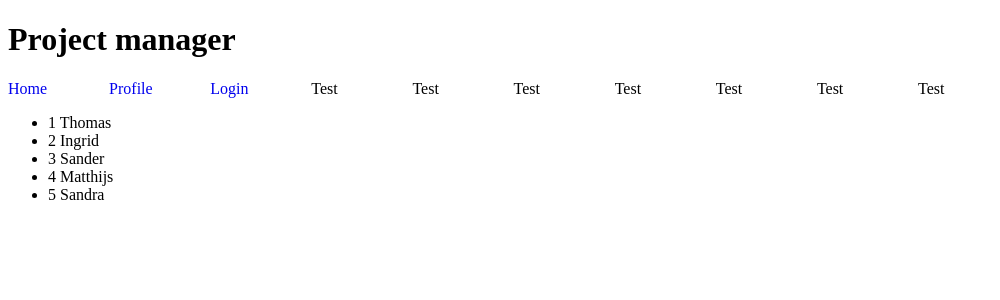
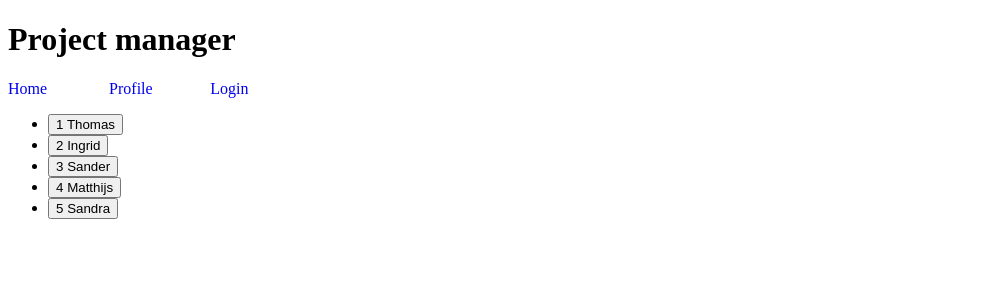
Before and after one commit to ThomasTacoVos/ProjectManager, an Angular app: page /profile in a window 1280 px wide. Shown: the top 300 px of the page, without its empty margins (0-1000 px from the left). Built offline with nearby package versions, Linux system fonts and the light colour scheme.

Commit message:
Added modules to the appmodule for setup login

```diff
--- a/src/app/Users/user/user.component.html
+++ b/src/app/Users/user/user.component.html
@@ -1,6 +1,13 @@
 <ul>
     <li *ngFor="let user of users">
-        <span>{{user.id}}  </span>
-        <span>{{user.name}}</span>
+        <button [class.selected]="user === selectedUser" type="button" (click)="onSelect(user)">
+            <span>{{user.id}}  </span>
+            <span>{{user.name}}</span>
+        </button>
+
     </li>
 </ul>
+
+<div *ngIf="selectedUser">
+
+</div>
--- a/src/app/Users/user/user.component.ts
+++ b/src/app/Users/user/user.component.ts
@@ -2,7 +2,7 @@
 import { Component, OnInit } from '@angular/core';
 import { UsersDB } from 'src/app/db/test-users';
 import { UserService } from 'src/app/user.service';
-
+import { User } from 'src/app/user';
 @Component({
   selector: 'app-user',
   templateUrl: './user.component.html',
@@ -10,7 +10,10 @@ import { UserService } from 'src/app/user.service';
 })
 export class UserComponent implements OnInit {
   users = UsersDB
-
+  selectedUser?: User;
+  onSelect(user: User): void {
+  this.selectedUser = user;
+}
   constructor(private userService: UserService) { }
 
   ngOnInit(): void {
--- a/src/app/app.component.html
+++ b/src/app/app.component.html
@@ -4,13 +4,7 @@
         <li><a routerLink = "">Home</a></li>
         <li><a routerLink ="profile">Profile</a></li>
         <li><a routerLink ="login">Login</a></li>
-        <li><a href=""></a>Test</li>
-        <li><a href=""></a>Test</li>
-        <li><a href=""></a>Test</li>
-        <li><a href=""></a>Test</li>
-        <li><a href=""></a>Test</li>
-        <li><a href=""></a>Test</li>
-        <li><a href=""></a>Test</li>
+
     </ul>
 </nav>
 <router-outlet></router-outlet>
--- a/src/app/app.module.ts
+++ b/src/app/app.module.ts
@@ -8,6 +8,7 @@ import { UserComponent } from './Users/user/user.component';
 import { TicketComponent } from './ticket/ticket.component';
 import { UserdetailsComponent } from './Users/userdetails/userdetails.component';
 import { LoginComponent } from './login/login.component';
+import { FormsModule, ReactiveFormsModule } from '@angular/forms';
 
 @NgModule({
   declarations: [
@@ -20,7 +21,9 @@ import { LoginComponent } from './login/login.component';
   ],
   imports: [
     BrowserModule,
-    AppRoutingModule
+    AppRoutingModule,
+    FormsModule,
+    ReactiveFormsModule
   ],
   providers: [],
   bootstrap: [AppComponent]
--- a/src/app/login/login.component.html
+++ b/src/app/login/login.component.html
@@ -1,7 +1,8 @@
-<form>
+<form [formGroup]="loginForm" (submit)="onSubmit()" >
     <label for = "username">Username</label><br>
     <input type = "text" id ="username"> <br>
     <label for = "password">Password</label><br>
     <input><br>
-    <button (click)="login()">Login</button>
+    <button (click)="login(username, password)">Login</button>
 </form>
+{{loggedIn}}
--- a/src/app/login/login.component.ts
+++ b/src/app/login/login.component.ts
@@ -1,18 +1,31 @@
 import { Component, OnInit } from '@angular/core';
-
+import { FormBuilder, FormGroup, Validators } from '@angular/forms';
+import { User } from '../user';
+import { ReactiveFormsModule } from '@angular/forms';
 @Component({
   selector: 'app-login',
   templateUrl: './login.component.html',
   styleUrls: ['./login.component.css']
 })
 export class LoginComponent implements OnInit {
+  loginForm = this.fb.group({
+    username: ['', Validators.required],
+    password: ['', Validators.required]
+  })
+  loggedIn = false
 
-  constructor() { }
+
+  constructor(private fb: FormBuilder) { }
 
   ngOnInit(): void {
+
   }
 
-  login(){
-
+  login(username: string, password: string){
+    this.loggedIn = true
+  }
+  onSubmit() {
+    // TODO: Use EventEmitter with form value
+    console.warn(this.loginForm.value);
   }
 }
```
